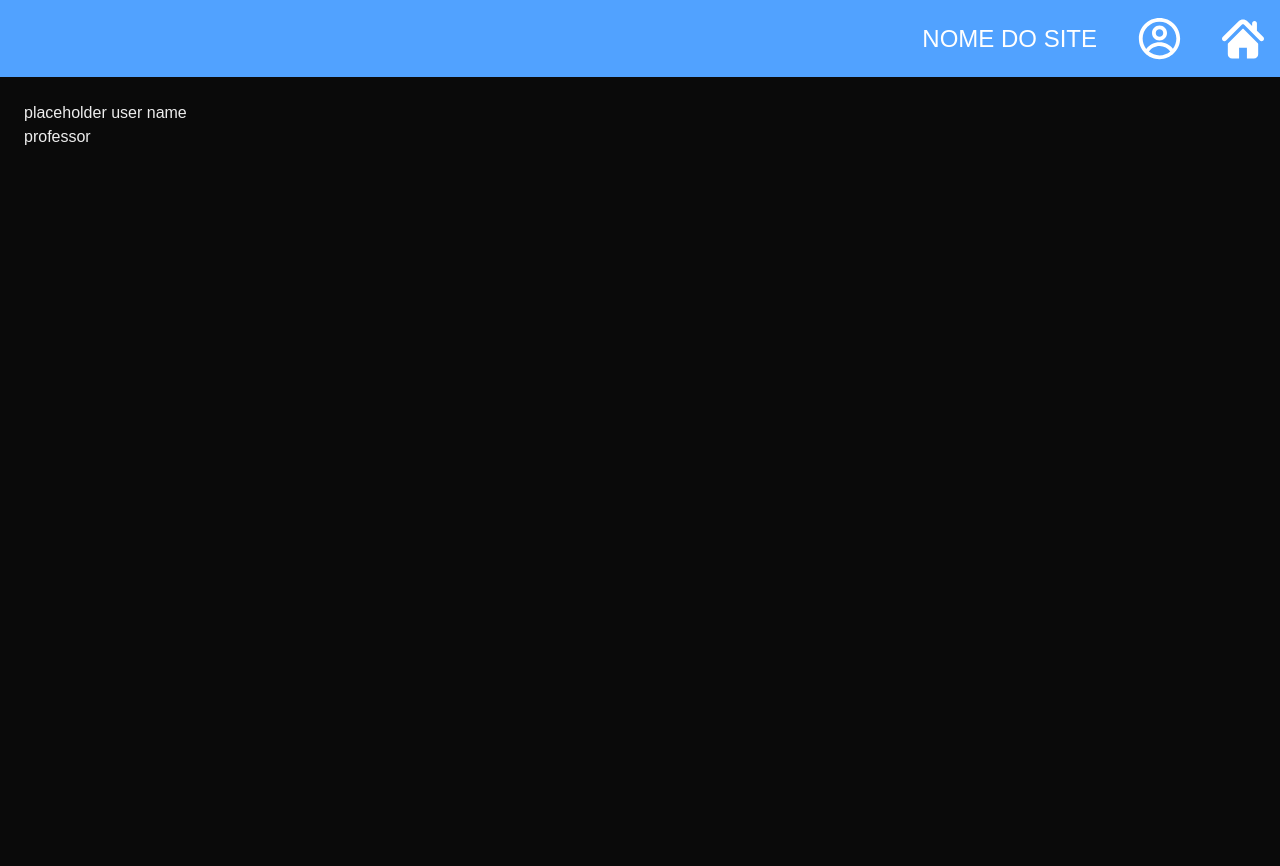
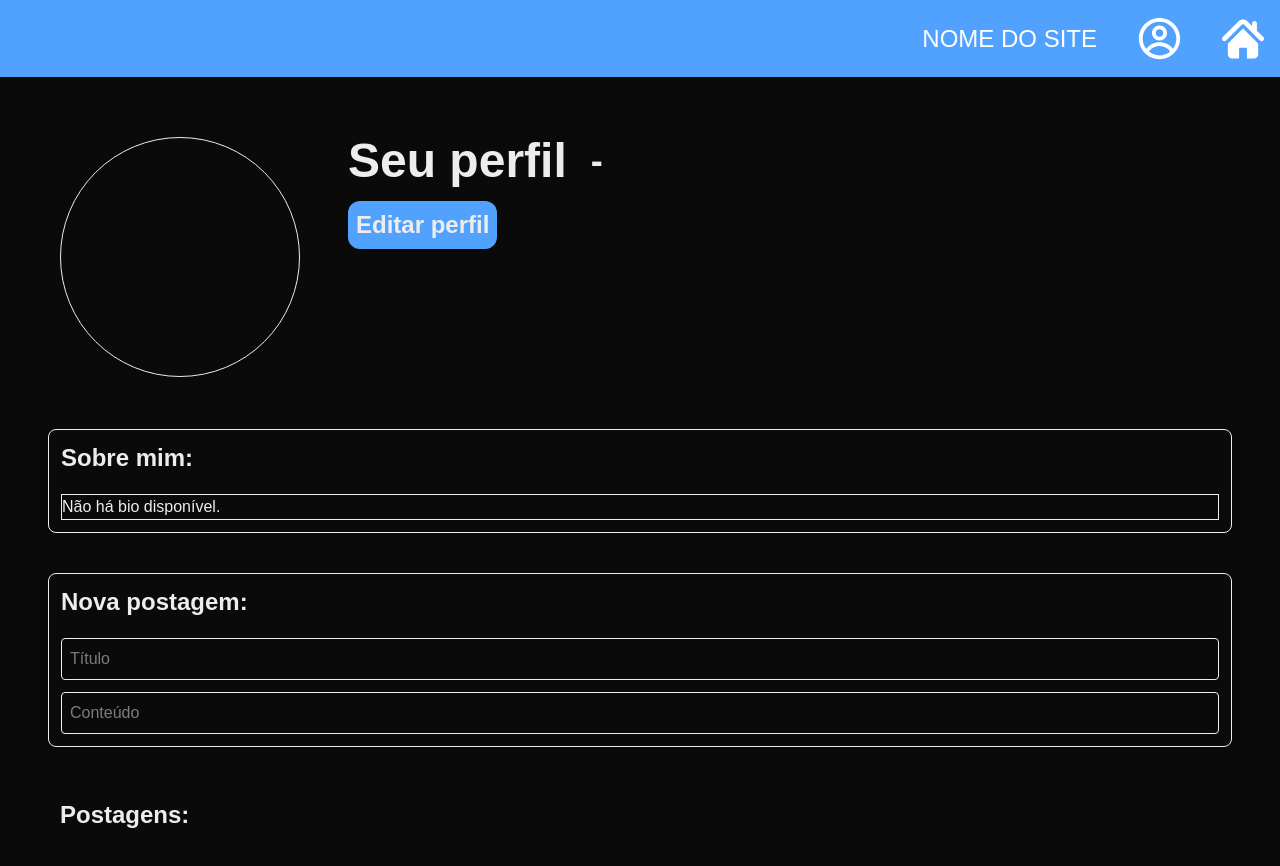
Before and after one commit to rmxvgit/projetoredes, a Next.js app in the folder client/: page /profile/1 in a window 1280 px wide. Shown: the top 866 px of the page. Before the commit the page ends 800 px from the top, so only its background shows below. Built offline with nearby package versions, Linux system fonts and the light colour scheme; no server answers.

Commit message:
adicionei a parte de enviar post

```diff
--- a/client/src/app/(protected)/dashboard/page.tsx
+++ b/client/src/app/(protected)/dashboard/page.tsx
@@ -1,9 +1,12 @@
 "use client";
+import { CardProfessor, CardStudent, Post } from "@/lib/interfaces";
+import { makePostCard } from "@/components/postcard";
+
 import { getPosts, getUsers } from "@/lib/requisition";
 import { AxiosError } from "axios";
 import Link from "next/link";
 import { useRouter } from "next/navigation";
-import { JSX, useEffect, useState } from "react";
+import { useEffect, useState } from "react";
 
 export default function DashboardPage() {
   const router = useRouter();
@@ -18,9 +21,9 @@ export default function DashboardPage() {
       return;
     }
 
-    setProfCards(placeholderProfessors);
+    setProfCards([]);
 
-    setStudentCards(placeholderStudents);
+    setStudentCards([]);
 
     const response = Promise.all([getPosts(), getUsers()]);
     setLoading(true);
@@ -85,91 +88,3 @@ export default function DashboardPage() {
     </div>
   );
 }
-
-function makePostCard(data: Post) {
-  let content: JSX.Element = <></>;
-  let doc_type: string = "none";
-
-  if ("png" in data) {
-    content = <div>png content</div>;
-    doc_type = "png";
-  }
-
-  if ("pdf" in data) {
-    content = <div>pdf content</div>;
-    doc_type = "pdf";
-  }
-
-  if ("txt" in data) {
-    content = <div className="p-3 border rounded">{data.body}</div>;
-    doc_type = "txt";
-  }
-
-  return (
-    <div
-      key={`${data.id}${doc_type}`}
-      className="bg-white rounded-lg shadow-md p-4 border"
-    >
-      <div className="flex justify-between">
-        <h4 className="font-bold text-sm">{data.author_name} postou:</h4>
-        <p className="bg-blue-400 px-2 rounded-full">{doc_type}</p>
-      </div>
-      <p className="p text-lg font-bold mb-3">{data.title}</p>
-      {content}
-    </div>
-  );
-}
-
-interface CardProfessor {
-  id: number;
-  name: string;
-}
-
-interface CardStudent {
-  id: number;
-  name: string;
-}
-
-export interface CardTxtPost {
-  txt: undefined;
-  id: number;
-  author_name: string;
-  author_id: number;
-  title: string;
-  body: string;
-}
-
-export interface CardPdfPost {
-  pdf: undefined;
-  id: number;
-  author_name: string;
-  author_id: number;
-  file_name: string;
-  title: string;
-}
-
-export interface CardPngPost {
-  png: undefined;
-  id: number;
-  author_name: string;
-  author_id: number;
-  file_name: string;
-  title: string;
-}
-
-export type Post = CardTxtPost | CardPdfPost | CardPngPost;
-
-const placeholderStudents: CardStudent[] = [
-  { id: 1, name: "John Doe" },
-  { id: 2, name: "Jane Smith" },
-  { id: 3, name: "Alice Johnson" },
-];
-
-const placeholderProfessors: CardProfessor[] = [
-  { id: 1, name: "John Doe" },
-  { id: 2, name: "Jane Smith" },
-  { id: 4, name: "Alice Johnson" },
-  { id: 5, name: "Alice Johnson" },
-  { id: 6, name: "Alice Johnson" },
-  { id: 7, name: "Alice Johnson" },
-];
--- a/client/src/app/(protected)/profile/[profile]/page.tsx
+++ b/client/src/app/(protected)/profile/[profile]/page.tsx
@@ -2,46 +2,117 @@
 import { getUserProfile } from "@/lib/requisition";
 import { useEffect, useState } from "react";
 import { useParams } from "next/navigation";
+import { AxiosError } from "axios";
+import { useRouter } from "next/navigation";
+import { makePostCard } from "@/components/postcard";
+import { UserProfileData } from "@/lib/interfaces";
+import { Formik, Form, Field } from "formik";
 
 export default function UserProfilePage() {
   const params = useParams<{ profile: string }>();
+  const [loading, setLoading] = useState(true);
+  const router = useRouter();
   const profile_id = params.profile;
 
   const [user, setUser] = useState<UserProfileData>({
     owner: true,
-    name: "placeholder user name",
-    image: "placeholder user image",
-    job: "professor",
+    name: "",
+    bio: "",
+    image: "",
+    job: "",
+    posts: [],
   });
+
+  function postFormSubmit(values: { title: string; body: string }) {
+    console.log("submit button pressed");
+    console.log(values);
+  }
 
   useEffect(() => {
     const response = getUserProfile(profile_id);
 
     response.then((result) => {
-      console.log(result);
+      setUser(result);
+      setLoading(false);
     });
 
-    response.catch((err) => console.error(err));
+    response.catch((err) => {
+      if (err instanceof AxiosError) {
+        if (err.status === 403) {
+          router.push("/login");
+        }
+      }
+      console.error(err);
+      setLoading(false);
+    });
+  }, [setUser, profile_id, router]);
 
-    setUser({
-      owner: true,
-      name: "placeholder user name",
-      image: "placeholder user image",
-      job: "professor",
-    });
-  }, [setUser, profile_id]);
+  if (loading) {
+    return <div>Loading...</div>;
+  }
 
   return (
-    <div className="p-6 flex flex-col">
-      <div>{user.name}</div>
-      <div>{user.job}</div>
+    <div className="p-12 flex flex-col gap-10">
+      <div className="flex p-3 rounded gap-12">
+        {/* foto de perfil */}
+        <div className="flex gap-10 justify-center">
+          <div className="border rounded-full w-60 aspect-square"></div>
+        </div>
+
+        {/* nome e cargo */}
+        <div className="flex flex-col gap-4">
+          <div className="flex gap-6">
+            <h1 className="text-5xl font-bold content-center">
+              {user.owner ? "Seu perfil" : `${user.name}`}
+            </h1>
+            <p className="content-center text-4xl font-bold">-</p>
+            <p className="content-center text-2xl">{user.job}</p>
+          </div>
+          {user.owner ? (
+            <button className="bg-blue-400 rounded-xl p-2 text-2xl font-bold w-fit hover:bg-blue-500">
+              Editar perfil
+            </button>
+          ) : null}
+        </div>
+      </div>
+
+      {/* bio */}
+      <div className="border p-3 rounded-lg flex flex-col gap-5">
+        <h2 className="text-2xl font-bold">Sobre mim:</h2>
+        <p className="border">
+          {user.bio === "" ? "Não há bio disponível." : user.bio}
+        </p>
+      </div>
+
+      {/* nova postagem */}
+      {user.owner ? (
+        <div className="rounded-lg border p-3 flex flex-col gap-5">
+          <h2 className="text-2xl font-bold">Nova postagem:</h2>
+          <Formik
+            initialValues={{ title: "", body: "" }}
+            onSubmit={postFormSubmit}
+          >
+            <Form className="flex flex-col gap-3">
+              <Field
+                name="title"
+                placeholder="Título"
+                className="border p-2 rounded"
+              />
+              <Field
+                name="body"
+                placeholder="Conteúdo"
+                className="border p-2 rounded"
+              />
+            </Form>
+          </Formik>
+        </div>
+      ) : null}
+
+      {/* postagens */}
+      <div className="flex flex-col gap-3">
+        <h2 className="text-2xl p-3 font-bold">Postagens:</h2>
+        {user.posts.map(makePostCard)}
+      </div>
     </div>
   );
 }
-
-interface UserProfileData {
-  owner: boolean;
-  name: string;
-  image: string;
-  job: string;
-}
--- a/client/src/components/navbar.tsx
+++ b/client/src/components/navbar.tsx
@@ -9,7 +9,7 @@ export default function Navbar(): JSX.Element {
     <header>
       <div className="bg-blue-400 flex justify-end p-4 gap-10">
         <h1 className="text-2xl self-center text-white">NOME DO SITE</h1>
-        <button onClick={() => router.push("/profile")}>
+        <button onClick={() => router.push("/profile/me")}>
           <Image
             src="/profile.svg"
             alt="Logo"
--- /dev/null
+++ b/client/src/components/postcard.tsx
@@ -0,0 +1,36 @@
+import { Post } from "@/lib/interfaces";
+import { JSX } from "react";
+
+export function makePostCard(data: Post) {
+  let content: JSX.Element = <></>;
+  let doc_type: string = "none";
+
+  if ("png" in data) {
+    content = <div>png content</div>;
+    doc_type = "png";
+  }
+
+  if ("pdf" in data) {
+    content = <div>pdf content</div>;
+    doc_type = "pdf";
+  }
+
+  if ("txt" in data) {
+    content = <div className="p-3 border rounded">{data.body}</div>;
+    doc_type = "txt";
+  }
+
+  return (
+    <div
+      key={`${data.id}${doc_type}`}
+      className="bg-white rounded-lg shadow-md p-4 border"
+    >
+      <div className="flex justify-between">
+        <h4 className="font-bold text-sm">{data.author_name} postou:</h4>
+        <p className="bg-blue-400 px-2 rounded-full">{doc_type}</p>
+      </div>
+      <p className="p text-lg font-bold mb-3">{data.title}</p>
+      {content}
+    </div>
+  );
+}
--- /dev/null
+++ b/client/src/lib/interfaces.tsx
@@ -0,0 +1,47 @@
+export interface CardProfessor {
+  id: number;
+  name: string;
+}
+
+export interface CardStudent {
+  id: number;
+  name: string;
+}
+
+export interface CardTxtPost {
+  txt: undefined;
+  id: number;
+  author_name: string;
+  author_id: number;
+  title: string;
+  body: string;
+}
+
+export interface CardPdfPost {
+  pdf: undefined;
+  id: number;
+  author_name: string;
+  author_id: number;
+  file_name: string;
+  title: string;
+}
+
+export interface CardPngPost {
+  png: undefined;
+  id: number;
+  author_name: string;
+  author_id: number;
+  file_name: string;
+  title: string;
+}
+
+export type Post = CardTxtPost | CardPdfPost | CardPngPost;
+
+export interface UserProfileData {
+  owner: boolean;
+  name: string;
+  bio: string;
+  image: string;
+  job: string;
+  posts: Post[];
+}
--- a/client/src/lib/requisition.tsx
+++ b/client/src/lib/requisition.tsx
@@ -1,12 +1,8 @@
 "use client";
 const backendUrl = "http://localhost:3001";
 import axios from "axios";
-import {
-  CardPdfPost,
-  CardTxtPost,
-  CardPngPost,
-  Post,
-} from "@/app/(protected)/dashboard/page";
+import { CardPdfPost, CardPngPost, CardTxtPost, Post } from "./interfaces";
+import { UserProfileData } from "@/lib/interfaces";
 
 export async function login(values: { name: string; password: string }) {
   const response = await axios.post(`${backendUrl}/auth/login`, values);
@@ -77,7 +73,20 @@ export async function getUserProfile(user_id: string) {
   if (result.status === 200) {
     const user: ServerUserProfile = result.data;
 
-    return user;
+    const client_data: UserProfileData = {
+      owner: user.owner,
+      name: user.name,
+      bio: user.bio,
+      image: user.image,
+      job: user.job,
+      posts: [
+        ...user.posts.map(servToCardTxtPost),
+        ...user.pdfs.map(servToCardPdfPost),
+        ...user.pngs.map(servToCardPngPost),
+      ],
+    };
+
+    return client_data;
   }
 
   throw new Error("Failed to fetch user");
@@ -87,7 +96,11 @@ interface ServerUserProfile {
   owner: boolean;
   name: string;
   image: string;
+  bio: string;
   job: string;
+  pngs: ServerPngPost[];
+  pdfs: ServerPdfPost[];
+  posts: ServerTxtPost[];
 }
 
 interface ServerUser {
```
Also changed, not shown: 2 other files (tests, documents, lock files or other folders).
